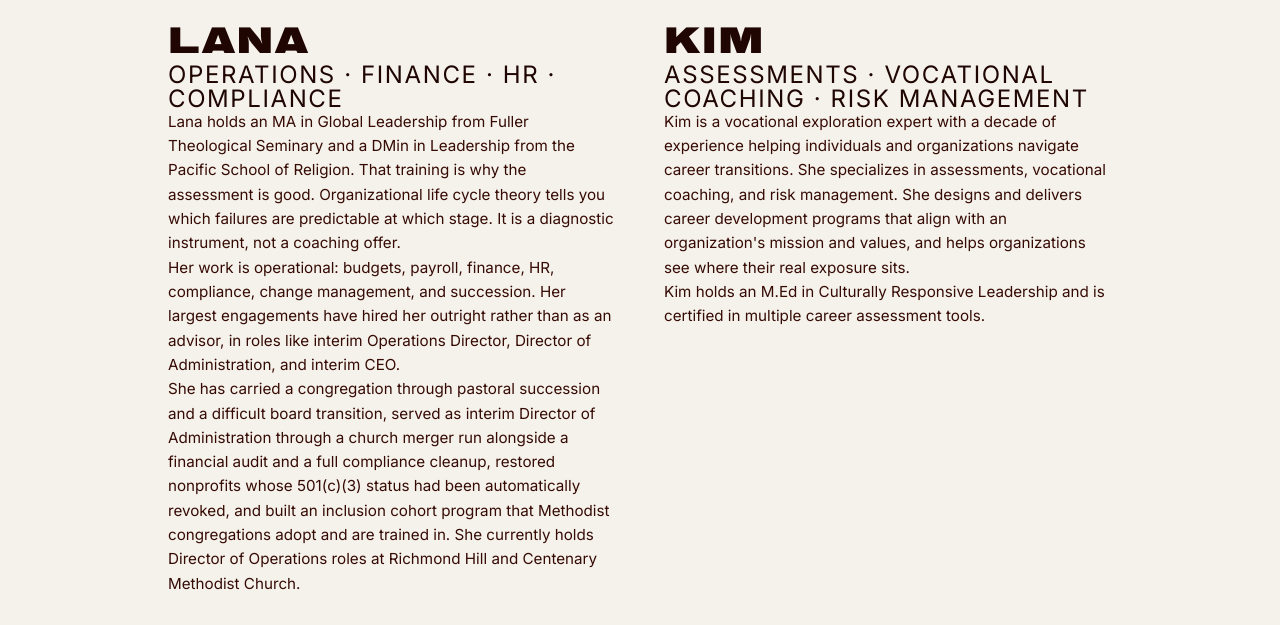
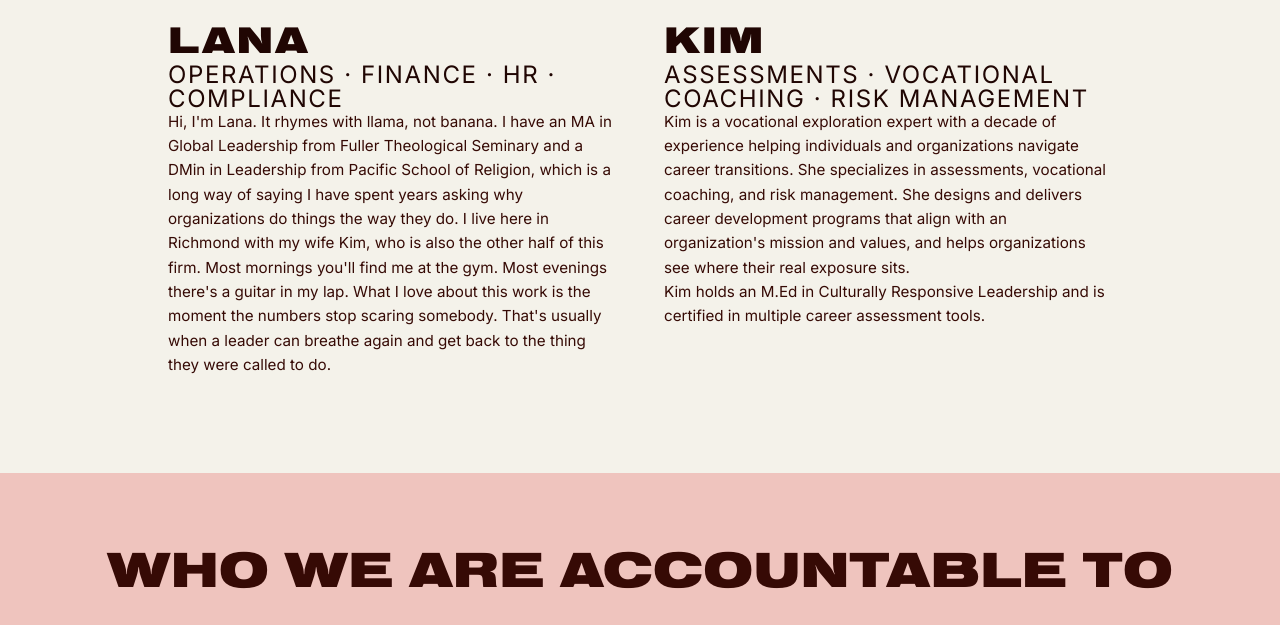
Before and after one commit to michevanessen/resonance, an Eleventy site: page src/content/pages/about.md in a window 1280 px wide. Shown: the part 2225-2850 px from the top of the page. Built offline with nearby package versions, Linux system fonts and the light colour scheme; Eleventy itself is replaced by a stand-in of ours; files that its build step writes are made by us from their sources.

Commit message:
Update Team members “lana”

```diff
--- a/src/content/team/lana.md
+++ b/src/content/team/lana.md
@@ -5,8 +5,4 @@ image: /assets/img/IMG_2578 Large.jpeg
 order: 1
 ---
 
-Lana holds an MA in Global Leadership from Fuller Theological Seminary and a DMin in Leadership from the Pacific School of Religion. That training is why the assessment is good. Organizational life cycle theory tells you which failures are predictable at which stage. It is a diagnostic instrument, not a coaching offer.
-
-Her work is operational: budgets, payroll, finance, HR, compliance, change management, and succession. Her largest engagements have hired her outright rather than as an advisor, in roles like interim Operations Director, Director of Administration, and interim CEO.
-
-She has carried a congregation through pastoral succession and a difficult board transition, served as interim Director of Administration through a church merger run alongside a financial audit and a full compliance cleanup, restored nonprofits whose 501(c)(3) status had been automatically revoked, and built an inclusion cohort program that Methodist congregations adopt and are trained in. She currently holds Director of Operations roles at Richmond Hill and Centenary Methodist Church.
+Hi, I'm Lana. It rhymes with llama, not banana. I have an MA in Global Leadership from Fuller Theological Seminary and a DMin in Leadership from Pacific School of Religion, which is a long way of saying I have spent years asking why organizations do things the way they do. I live here in Richmond with my wife Kim, who is also the other half of this firm. Most mornings you'll find me at the gym. Most evenings there's a guitar in my lap. What I love about this work is the moment the numbers stop scaring somebody. That's usually when a leader can breathe again and get back to the thing they were called to do.
```
